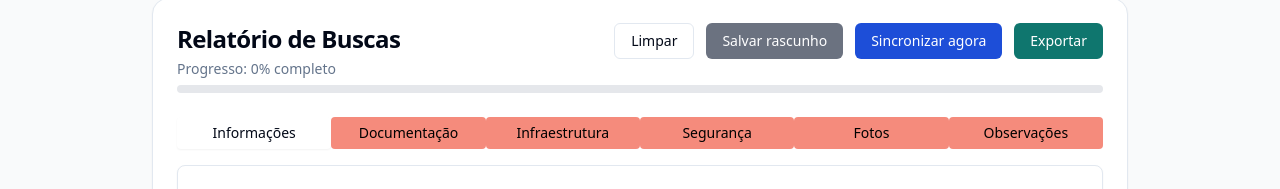
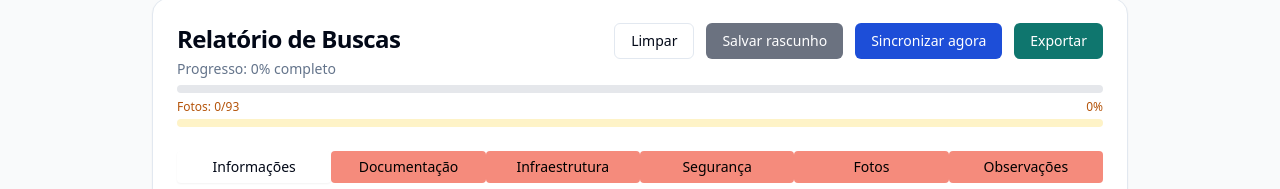
Before and after one commit to CerebroArtificial-cmd/hhtelecom, a Next.js app: page / in a window 1280 px wide. Shown: the part 174-363 px from the top of the page. Built offline with nearby package versions, Linux system fonts and the light colour scheme; no server answers.

Commit message:
ui: global photo progress bar

```diff
--- a/src/components/ui/PhotoChecklist.tsx
+++ b/src/components/ui/PhotoChecklist.tsx
@@ -127,21 +127,6 @@ function countSelected(entry: PhotoEntry | undefined) {
   const urls = entry.urls?.filter(Boolean) || [];
   const names = entry.names?.filter(Boolean) || [];
   return Math.max(files.length, urls.length, names.length);
-}
-
-function renderCountBar(count: number, total: number) {
-  const pct = total > 0 ? Math.min(100, Math.round((count / total) * 100)) : 0;
-  return (
-    <div className="mt-2">
-      <div className="flex items-center justify-between text-xs text-gray-600">
-        <span>Fotos: {count}/{total}</span>
-        <span>{pct}%</span>
-      </div>
-      <div className="mt-1 h-2 w-full rounded bg-gray-200">
-        <div className="h-full rounded bg-[#a4373b]" style={{ width: `${pct}%` }} />
-      </div>
-    </div>
-  );
 }
 
 function Preview({ fileOrUrl }: { fileOrUrl?: File | string }) {
@@ -324,9 +309,7 @@ export default function PhotoChecklist({ data, onChange }: PhotoChecklistProps)
             if (IS_360.has(item.id)) {
               return (
                 <div key={item.id} className="rounded-lg border bg-white p-4 shadow-sm">
-                  <Label className="block font-medium text-gray-800">{item.label}</Label>
-                  {renderCountBar(selectedCount, 12)}
-                  <div className="mt-2 grid grid-cols-2 sm:grid-cols-3 lg:grid-cols-4 gap-3">
+                  <Label className="block font-medium text-gray-800">{item.label}</Label>\n                  <div className="mt-2 grid grid-cols-2 sm:grid-cols-3 lg:grid-cols-4 gap-3">
                     {ANGLES.map((a, idx) => {
                       const file = entry.files && entry.files[idx];
                       const url = entry.urls && entry.urls[idx];
@@ -374,9 +357,7 @@ export default function PhotoChecklist({ data, onChange }: PhotoChecklistProps)
             if (item.fixedSlots) {
               return (
                 <div key={item.id} className="rounded-lg border bg-white p-4 shadow-sm">
-                  <Label className="block font-medium text-gray-800">{item.label}</Label>
-                  {renderCountBar(selectedCount, item.fixedSlots)}
-                  <div className="mt-2 grid grid-cols-2 sm:grid-cols-4 gap-3">
+                  <Label className="block font-medium text-gray-800">{item.label}</Label>\n                  <div className="mt-2 grid grid-cols-2 sm:grid-cols-4 gap-3">
                     {Array.from({ length: item.fixedSlots }).map((_, idx) => {
                       const file = entry.files && entry.files[idx];
                       const url = entry.urls && entry.urls[idx];
@@ -437,10 +418,7 @@ export default function PhotoChecklist({ data, onChange }: PhotoChecklistProps)
                   multiple={!!item.multiple}
                   className="mt-2 block w-full cursor-pointer rounded-md border border-gray-300 bg-white p-2 text-sm file:mr-4 file:rounded file:border-0 file:bg-[#77807a] file:hover:bg-[#5f6762] file:px-4 file:py-2 file:text-white"
                   onChange={(e) => onFiles(item.id, e.target.files, item.minCount)}
-                />
-
-                {renderCountBar(selectedCount, totalTarget)}
-
+                />\n
                 {(entry.files && entry.files.length > 0) || (entry.urls && entry.urls.length > 0) ? (
                   <>
                     <div className="mt-2 space-y-1">
--- a/src/components/ui/ReportForm.tsx
+++ b/src/components/ui/ReportForm.tsx
@@ -26,6 +26,21 @@ async function fileToDataURL(file: File): Promise<string> {
     reader.onerror = reject;
     reader.readAsDataURL(file);
   });
+}
+
+const TOTAL_PHOTOS_TARGET = 93;
+
+function countPhotos(data: ReportData) {
+  const ph = (data as any)?.photosUploads || {};
+  let count = 0;
+  for (const key of Object.keys(ph)) {
+    const entry = ph[key] || {};
+    const files = entry.files || [];
+    const urls = entry.urls || [];
+    const names = entry.names || [];
+    count += Math.max(files.length, urls.length, names.length);
+  }
+  return count;
 }
 
 function buildPhotoMeta(data: ReportData) {
@@ -444,6 +459,8 @@ export default function ReportForm() {
 
   const order = ["inicio", "documentation", "infrastructure", "security", "photos", "rules"] as const;
   const pct = getCompletionPercentage();
+  const photoCount = countPhotos(formData);
+  const photoPct = Math.min(100, Math.round((photoCount / TOTAL_PHOTOS_TARGET) * 100));
   const idx = order.indexOf(activeTab as any);
   const syncPct = syncTotal > 0 ? Math.round((syncDone / syncTotal) * 100) : 0;
   const handleTabChange = (value: string) => {
@@ -520,6 +537,15 @@ export default function ReportForm() {
                 className="h-full rounded"
                 style={{ width: `${pct}%`, backgroundColor: "#77807a" }}
               />
+            </div>
+            <div className="mt-2">
+              <div className="flex items-center justify-between text-xs text-amber-700">
+                <span>Fotos: {photoCount}/{TOTAL_PHOTOS_TARGET}</span>
+                <span>{photoPct}%</span>
+              </div>
+              <div className="mt-1 h-2 w-full rounded bg-amber-100">
+                <div className="h-full rounded bg-amber-300" style={{ width: `${photoPct}%` }} />
+              </div>
             </div>
             {syncing && syncTotal > 0 && (
               <div className="mt-2">
```
